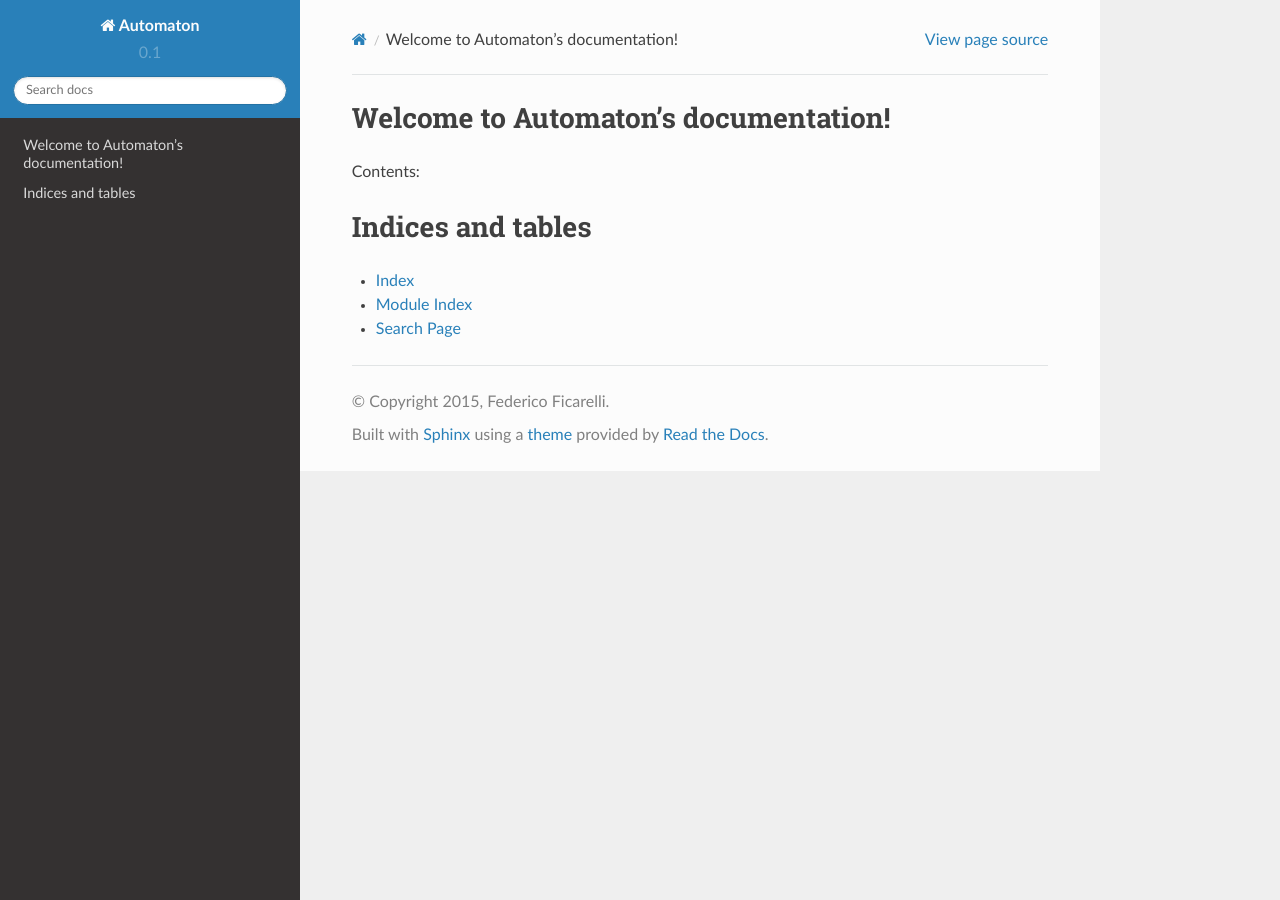
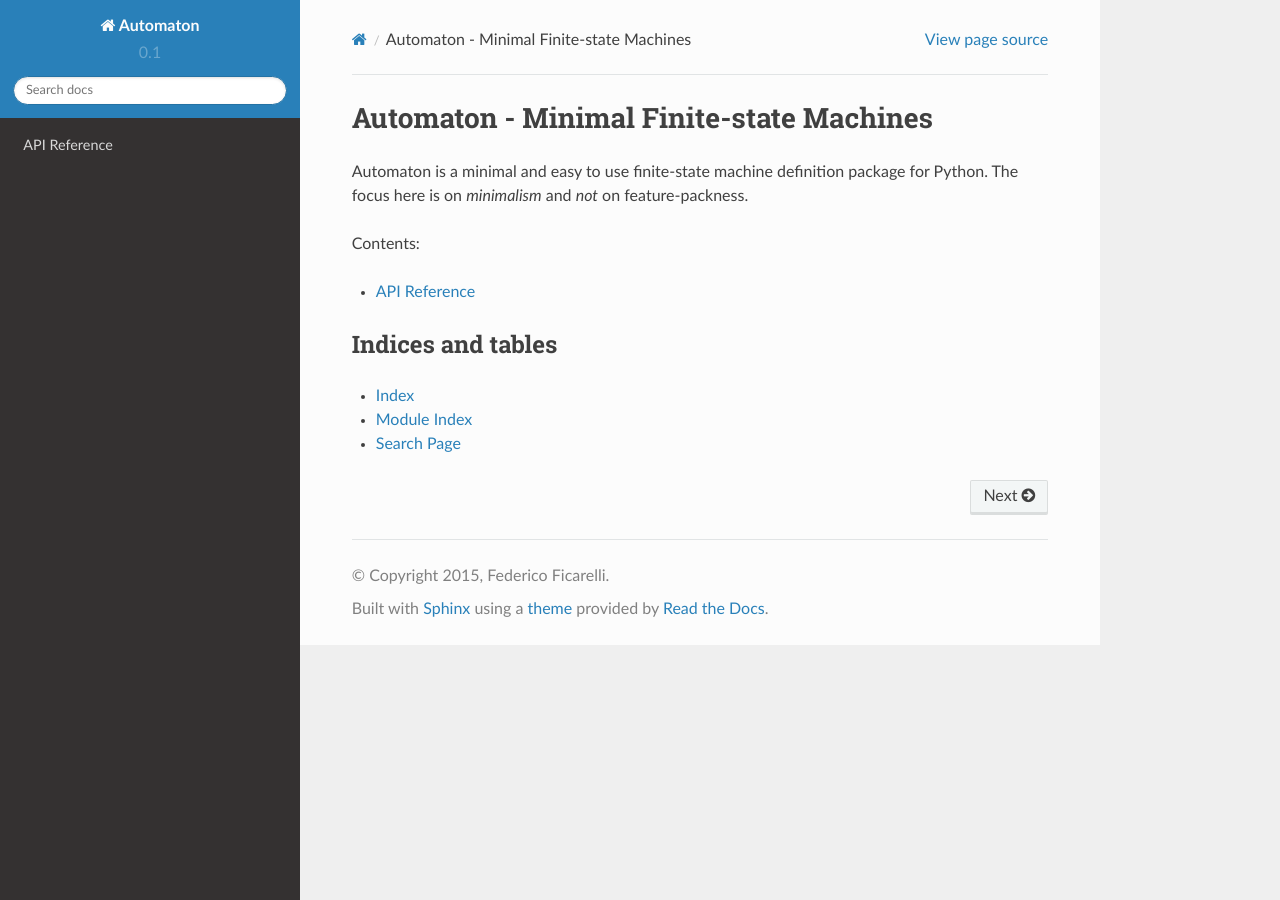
Before and after one commit to nazavode/automaton, a Sphinx documentation site: the page built from docs/source/index.rst, in a window 1280 px wide. Built offline with Sphinx 7.4.7 and the Read the Docs theme 2.0.0, drawn with Linux system fonts in a browser that asks for light colours.

Commit message:
Fixed documentation structure and generated apidoc.

```diff
--- a/docs/source/index.rst
+++ b/docs/source/index.rst
@@ -1,17 +1,16 @@
-.. Automaton documentation master file, created by
-   sphinx-quickstart on Mon Sep 28 14:44:01 2015.
-   You can adapt this file completely to your liking, but it should at least
-   contain the root `toctree` directive.
+=========================================
+Automaton - Minimal Finite-state Machines
+=========================================
 
-Welcome to Automaton's documentation!
-=====================================
+Automaton is a minimal and easy to use finite-state machine definition package for Python.
+The focus here is on *minimalism* and *not* on feature-packness.
 
 Contents:
 
 .. toctree::
-   :maxdepth: 2
+   :maxdepth: 1
 
-
+   reference/index
 
 Indices and tables
 ==================
--- /dev/null
+++ b/docs/source/reference/index.rst
@@ -0,0 +1,8 @@
+=============
+API Reference
+=============
+
+.. toctree::
+   :maxdepth: 4
+
+   automaton
```
Also changed, not shown: docs/source/reference/automaton.rst (added, +30 -0 lines).
